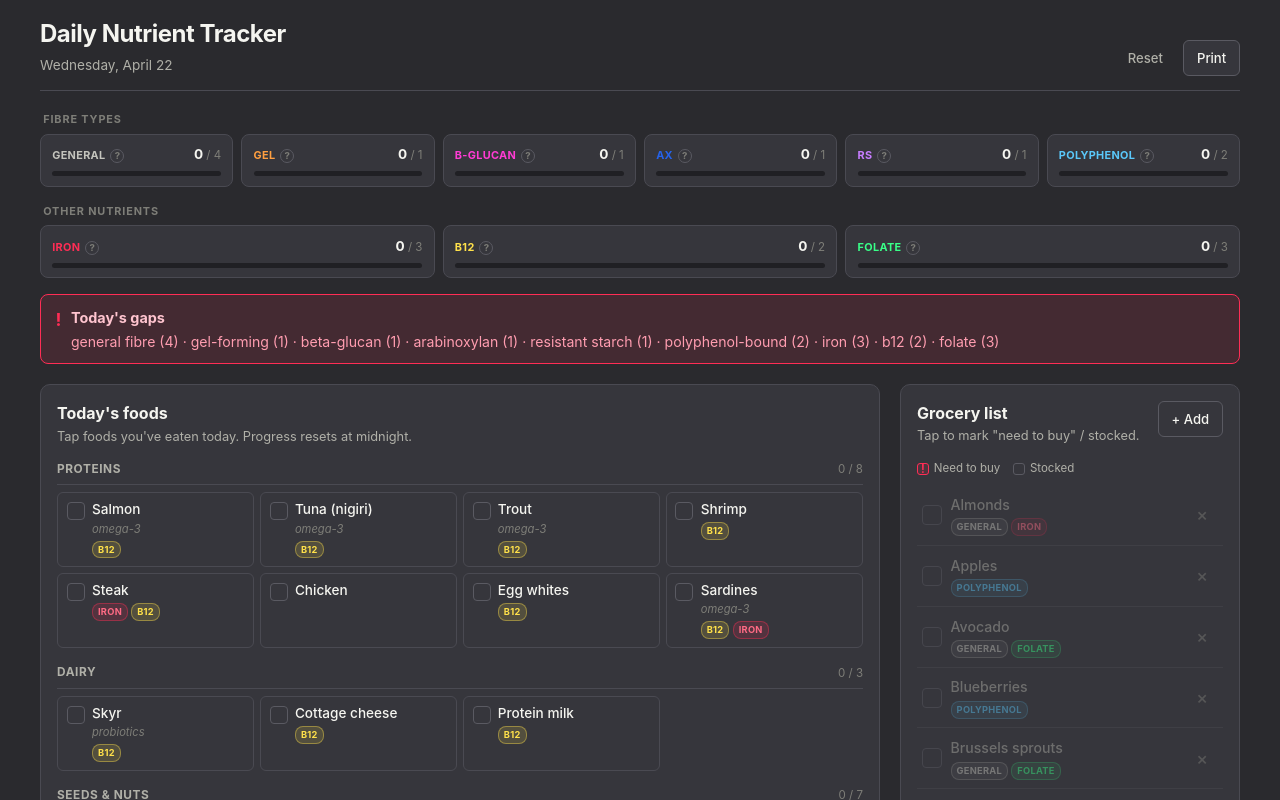
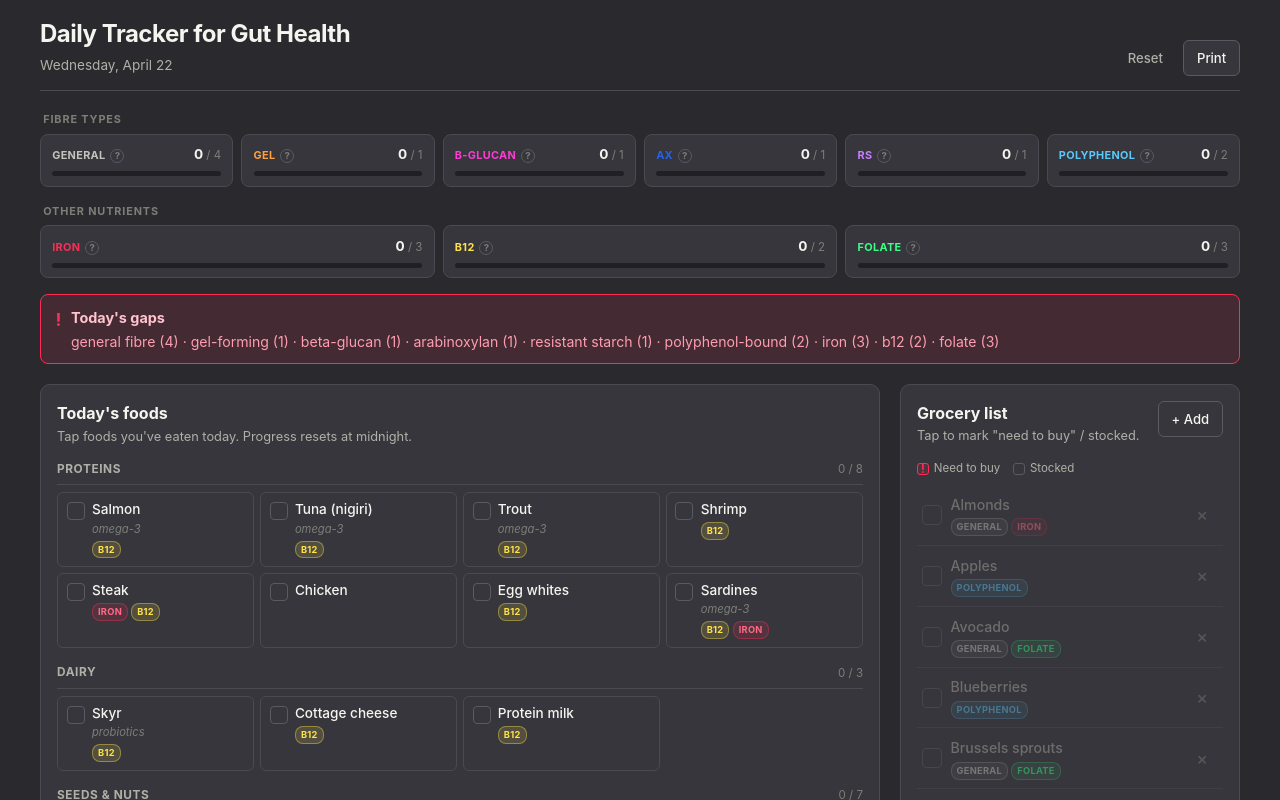
Before and after one commit to alyviaconey/tracker, a plain HTML site: page index.html in a window 1280 px wide. Shown: the top 800 px of the page. Drawn offline with Linux system fonts and the light colour scheme.

Commit message:
Update header title for gut health tracking

```diff
--- a/index.html
+++ b/index.html
@@ -683,7 +683,7 @@
   <div class="container">
     <header>
       <div>
-        <h1>Daily Nutrient Tracker</h1>
+        <h1>Daily Tracker for Gut Health</h1>
         <div class="date" id="date"></div>
       </div>
       <div class="header-actions">
```
